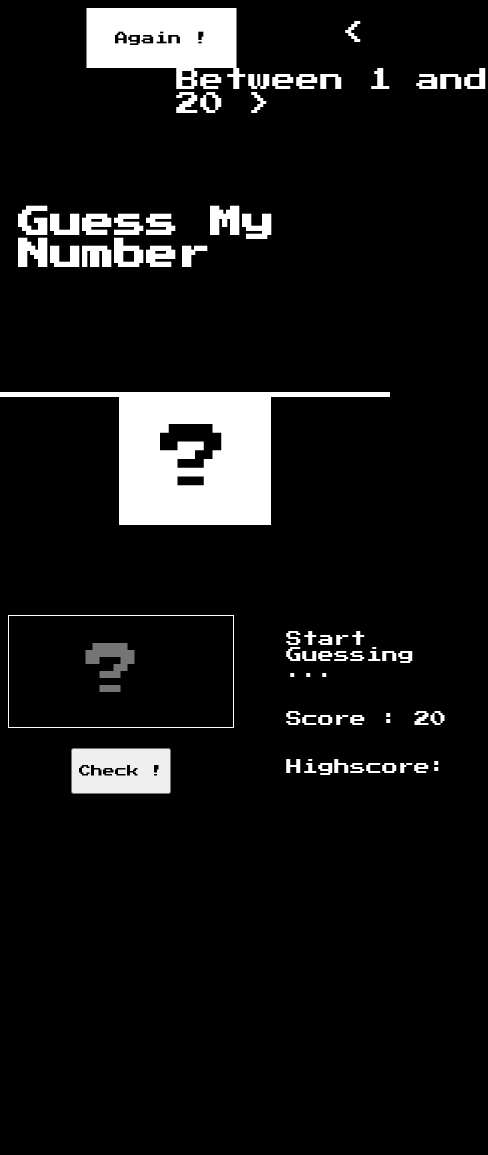
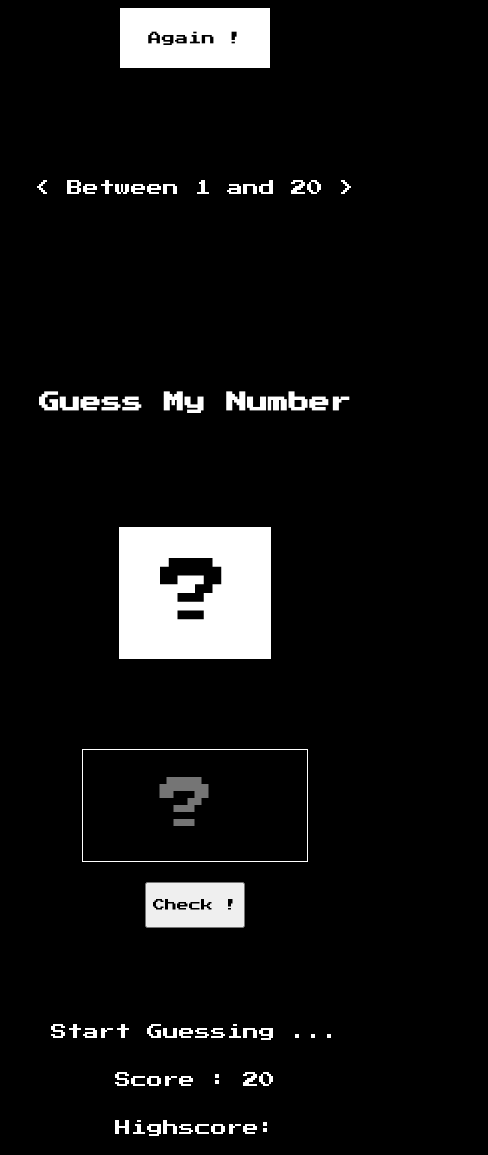
Before and after one commit to Darknithorynque/guess-number-app, a plain HTML site: page DOM Fundamentals/Guess Project/index.html in a window 390 px wide. Shown: the whole page, 488 px wide, since content can reach past the window. Before the commit the page ends 844 px from the top, so only its background shows below. Drawn offline with Linux system fonts and the light colour scheme.

Commit message:
responsive changes guess app

```diff
--- a/DOM Fundamentals/Guess Project/guess.css
+++ b/DOM Fundamentals/Guess Project/guess.css
@@ -27,7 +27,7 @@ html {
     position: relative;
     left: 45%;
     transform: translateX(65%);
-    font-size: 24px;
+    font-size:1.5rem;
 }
 
 
@@ -43,9 +43,8 @@ html {
     height: 5px;
     display: flex;
     background-color: white;
-    width: 100%;
+    width: 167%;
     position: absolute;
-    top:46.5%;
     z-index: 4;
 }
 
@@ -143,3 +142,65 @@ html {
     align-items: center;
 
 }
+
+@media (max-width: 925px) {
+
+    .section-action {
+        display: block;
+        margin-top: 80px;
+    }
+    .result{
+    display: flex;
+    justify-content: center;
+    align-items: center;
+    flex-direction: column;
+    margin-top: 5rem;
+    position: relative;
+    left: 0;
+    }
+
+    .line {
+        display: none;
+    }
+
+    .navbar {
+        height: 300px;
+        display: flex;
+        flex-wrap: wrap;
+        justify-content: center;
+    }
+
+    .between {
+        font-size: 1.5rem;
+        left: auto;
+        transform: translateX(0);
+
+    }
+
+    .btn-again {
+        width: 150px;
+        height: 60px;
+        background-color: white;
+        border-color: white;
+        border: 1px;
+        position: relative;
+        left: auto;
+        transform: translateX(0);
+        font-family: 'Press Start 2P', cursive;
+        cursor: pointer;
+    }
+}
+
+@media (max-width: 500px) {
+
+    .between {
+    font-size: 1rem;
+    left: auto;
+    transform: translateX(0);
+ }
+
+ .header h1 {
+    position: relative;
+    font-size: 1.3rem;
+ }
+}
```
